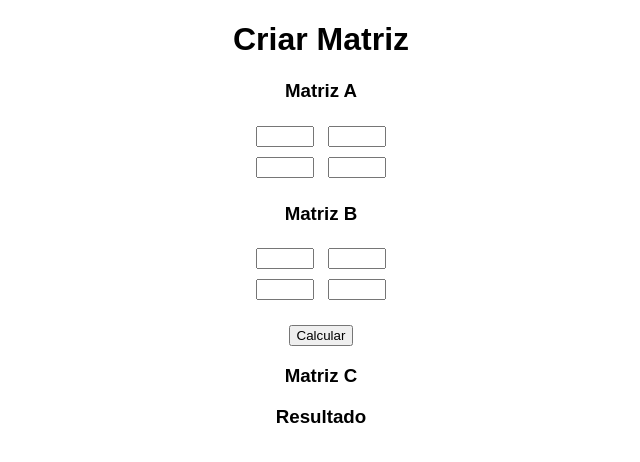
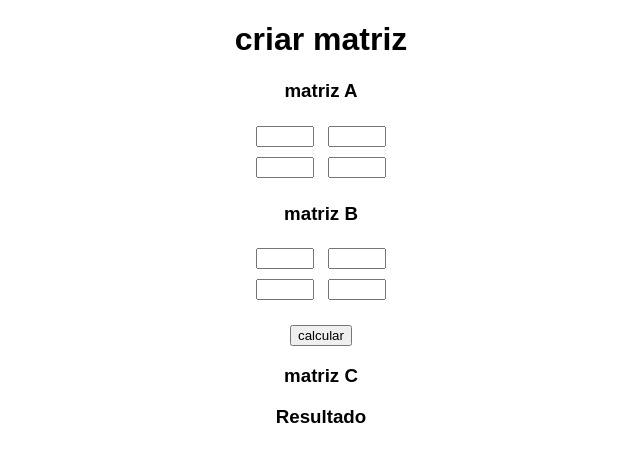
Before and after one commit to komattheo/seLiga, a plain HTML site: page index.html in a window 1280 px wide. Shown: the whole page, without its empty margins (319-959 px from the left). Drawn offline with Linux system fonts and the light colour scheme.

Commit message:
Update index.html

```diff
--- a/index.html
+++ b/index.html
@@ -3,7 +3,7 @@
 <head>
     <meta charset="UTF-8">
     <meta name="viewport" content="width=device-width, initial-scale=1.0">
-    <title>Criar Matriz</title>
+    <title>criar matriz</title>
     <style>
         body {
             font-family: Arial, sans-serif;
@@ -20,26 +20,25 @@
     </style>
 </head>
 <body>
-    <h1>Criar Matriz</h1>
+    <h1>criar matriz</h1>
     <div class="matriz">
-        <h3>Matriz A</h3>
+        <h3>matriz A</h3>
         <input id="a00" type="number"> <input id="a01" type="number"><br>
         <input id="a10" type="number"> <input id="a11" type="number">
     </div>
     <div class="matriz">
-        <h3>Matriz B</h3>
+        <h3>matriz B</h3>
         <input id="b00" type="number"> <input id="b01" type="number"><br>
         <input id="b10" type="number"> <input id="b11" type="number">
     </div>
-    <button onclick="calcular()">Calcular</button>
-    <h3>Matriz C</h3>
+    <button onclick="calcular()">calcular</button>
+    <h3>matriz C</h3>
     <div id="matrizC"></div>
     <h3>Resultado</h3>
     <div id="resultado"></div>
 
     <script>
         function calcular() {
-            // Captura os valores das matrizes A e B
             const matrizA = [
                 [parseFloat(document.getElementById("a00").value), parseFloat(document.getElementById("a01").value)],
                 [parseFloat(document.getElementById("a10").value), parseFloat(document.getElementById("a11").value)]
@@ -49,7 +48,6 @@
                 [parseFloat(document.getElementById("b10").value), parseFloat(document.getElementById("b11").value)]
             ];
 
-            // Calcula a matriz C
             const matrizC = [
                 [
                     matrizA[0][0] * matrizB[0][0] + matrizA[0][1] * matrizB[1][0],
@@ -61,10 +59,8 @@
                 ]
             ];
 
-            // Calcula o determinante da matriz C
             const resultado = (matrizC[0][0] * matrizC[1][1]) - (matrizC[0][1] * matrizC[1][0]);
 
-            // Exibe a matriz C e o resultado
             document.getElementById("matrizC").innerText = `[[${matrizC[0][0]}, ${matrizC[0][1]}], [${matrizC[1][0]}, ${matrizC[1][1]}]]`;
             document.getElementById("resultado").innerText = resultado;
         }
```
